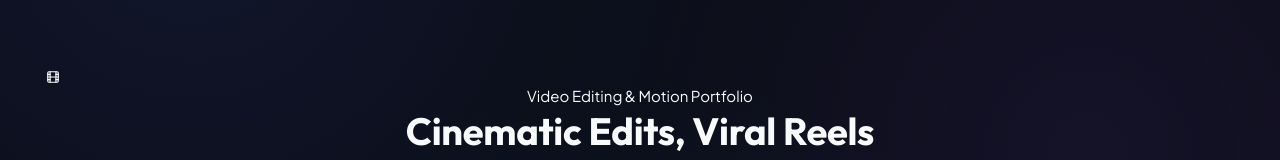
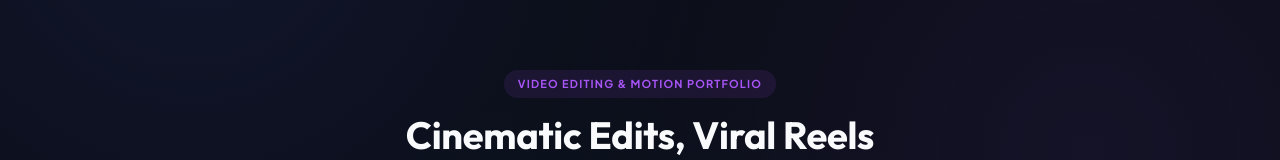
Before and after one commit to Aryanthakor27/portfolio, a Next.js app in the folder frontend/: page /videos in a window 1280 px wide. Shown: the part 169-329 px from the top of the page. Built offline with nearby package versions, Linux system fonts and the light colour scheme; no server answers.

Commit message:
fix: remove stray film icon and use standard section-badge in VideoEditing view

```diff
--- a/frontend/src/views/VideoEditing.jsx
+++ b/frontend/src/views/VideoEditing.jsx
@@ -1,5 +1,5 @@
 import React, { useState, useEffect, useMemo } from 'react';
-import { Play, Search, SearchX, X, Film, Sparkles, ExternalLink, Clock, Eye, Layers } from 'lucide-react';
+import { Play, Search, SearchX, X, Sparkles, ExternalLink, Clock, Eye, Layers } from 'lucide-react';
 import { videoProjectsData } from '../data/videoProjectsData';
 
 export default function VideoEditing() {
@@ -138,12 +138,7 @@ export default function VideoEditing() {
       <div className="container">
         {/* Header Banner */}
         <div className="page-header text-center">
-          <div className="badge-wrapper">
-            <span className="badge">
-              <Film size={14} className="cyan-icon" />
-              <span>Video Editing & Motion Portfolio</span>
-            </span>
-          </div>
+          <span className="section-badge">Video Editing & Motion Portfolio</span>
           <h1 className="section-title">
             Cinematic Edits, Viral Reels <br />
             <span className="highlight">& Motion Graphics</span>
```
